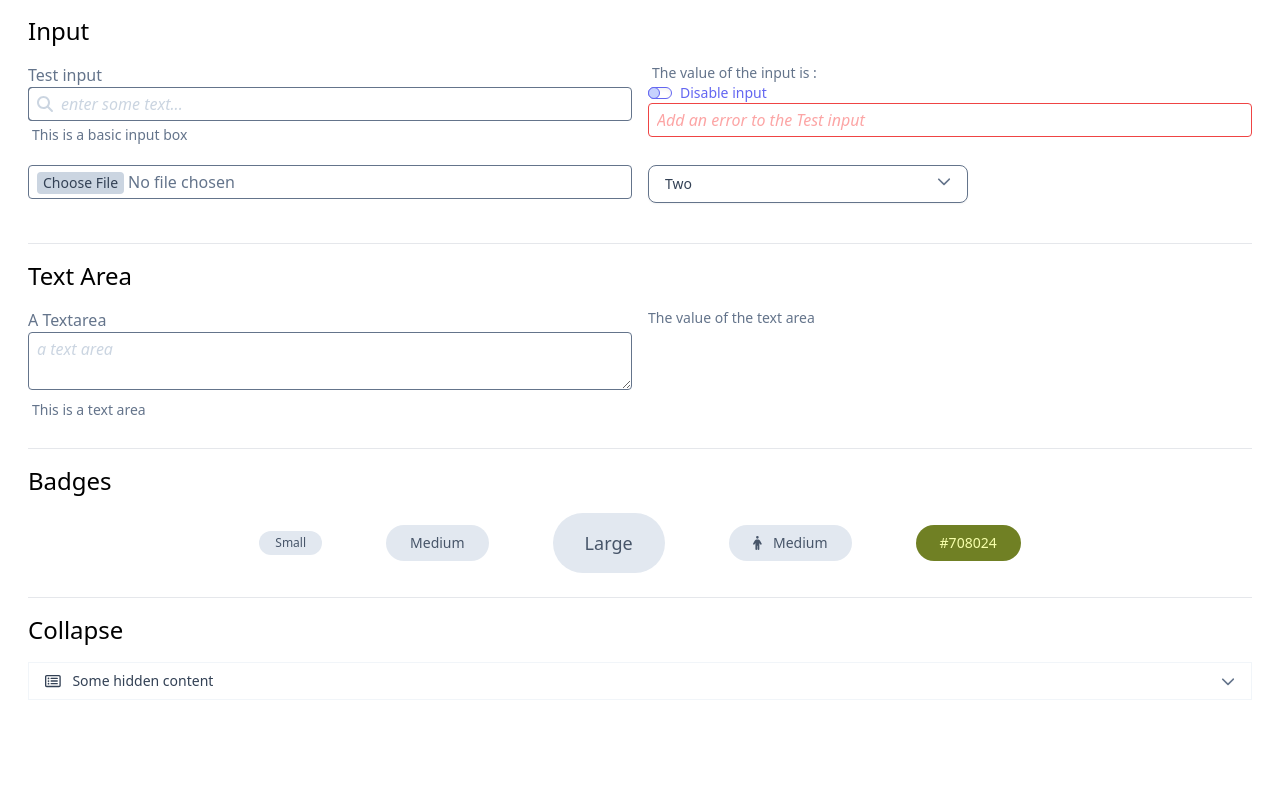
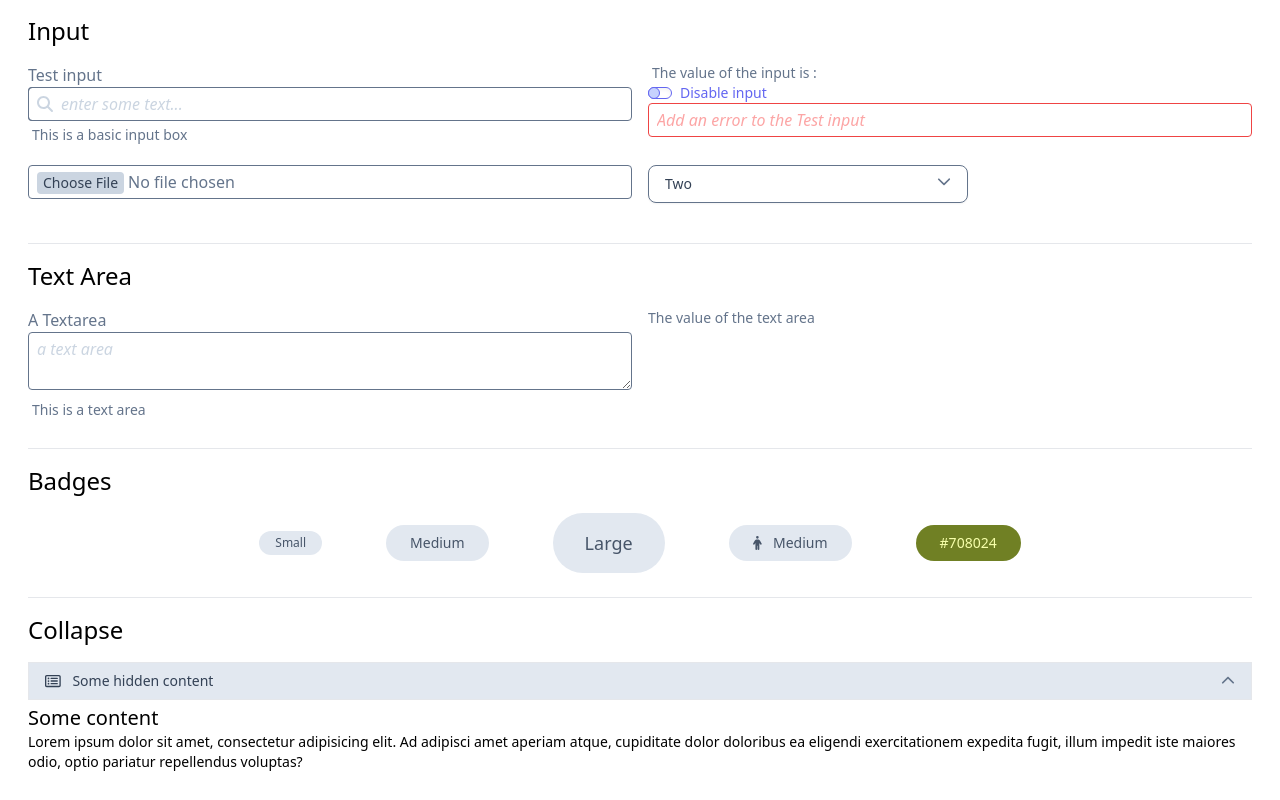
Before and after one commit to richardhulbert/vue3-tailwind-components, a Vue app: page / in a window 1280 px wide. Shown: the part 802-1602 px from the top of the page. Before the commit the page ends 1530 px from the top, so only its background shows below. Built offline with nearby package versions, Linux system fonts and the light colour scheme.

Commit message:
Added expanded property to TwCollapse.vue Cosmetic changes to TwCollapse.vue

```diff
--- a/package.json
+++ b/package.json
@@ -1,6 +1,6 @@
 {
   "name": "vue3-tailwind-components",
-  "version": "0.2.7",
+  "version": "0.2.8",
   "description": "A library of Vue 3 components that use Tailwind",
   "keywords": [
     "vue3",
--- a/src/App.vue
+++ b/src/App.vue
@@ -413,13 +413,13 @@ function handleChangeTheme() {
     <section class="p-3 ">
       <hr>
       <h1 class="my-4 text-2xl">Collapse </h1>
-      <tw-collapse label="Click me" :color="accentColor">
+      <tw-collapse label="Click me" :color="accentColor" :expanded="true">
         <template #label>
           <tw-icon class="mr-2" icon="rectangle-list" set="regular"></tw-icon>
           Some hidden content
         </template>
-        <h2 class="text-xl bg-primary-800">Some content</h2>
-        <p class="dark: bg-primary-800">
+        <h2 class="text-xl dark:text-white dark:bg-primary-800">Some content</h2>
+        <p class="dark:bg-primary-800 bg-white">
           Lorem ipsum dolor sit amet, consectetur adipisicing elit. Ad adipisci amet aperiam atque, cupiditate dolor
           doloribus ea eligendi exercitationem expedita fugit, illum impedit iste maiores odio, optio pariatur
           repellendus voluptas?
--- a/src/components/collapse/TwCollapse.vue
+++ b/src/components/collapse/TwCollapse.vue
@@ -44,6 +44,10 @@ name:'TwCollapse',
       type: String,
       default: "Select"
     },
+    expanded:{
+      type:Boolean,
+      default:false
+    }
 
   },
   data() {
@@ -60,13 +64,16 @@ name:'TwCollapse',
   },
   computed: {
     chevronClass() {
-      return this.open ? "rotate-180 text-" + this.color + '-500 dark:text-' + this.color + '-100' : "text-" + this.color + '-500 dark:text-' + this.color + '-100'
+      return this.open ? "rotate-180 text-" + this.color + '-500 dark:text-' + this.color + '-200' : "text-" + this.color + '-500 dark:text-' + this.color + '-100'
     },
     buttonClass() {
       let op = this.disabled ? ' opacity-50 ' : ''
-      return 'border-' + this.color + '-100 hover:bg-' + this.color + '-100 text-' + this.color + '-700 dark:bg-' + this.color + '-500 dark:text-' + this.color + '-100' + op
+      return 'bg-' + this.color + '-200 hover:bg-' + this.color + '-300 text-' + this.color + '-700 dark:bg-' + this.color + '-500 dark:text-' + this.color + '-100 dark:hover:bg-'+this.color+'-600' + op
     }
 
+  },
+  mounted() {
+ this.open=this.expanded
   },
 
 }
```
Also changed, not shown: src/components/collapse/README.md.
